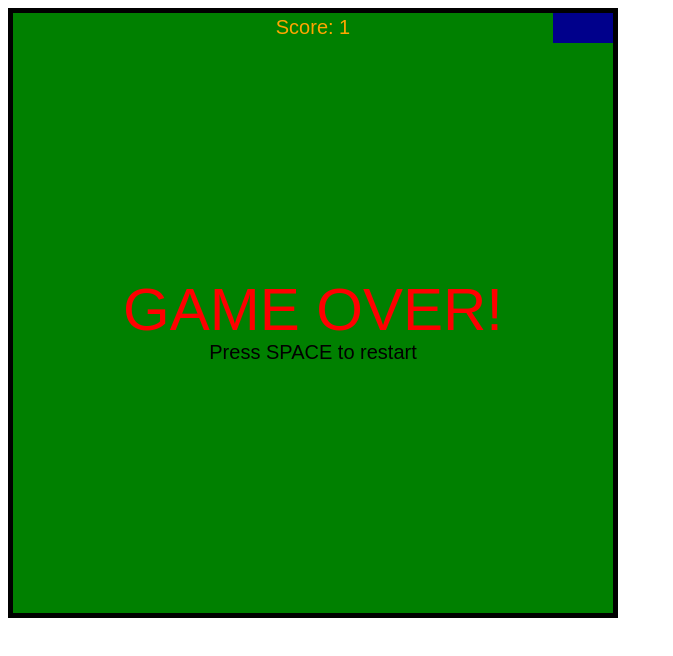
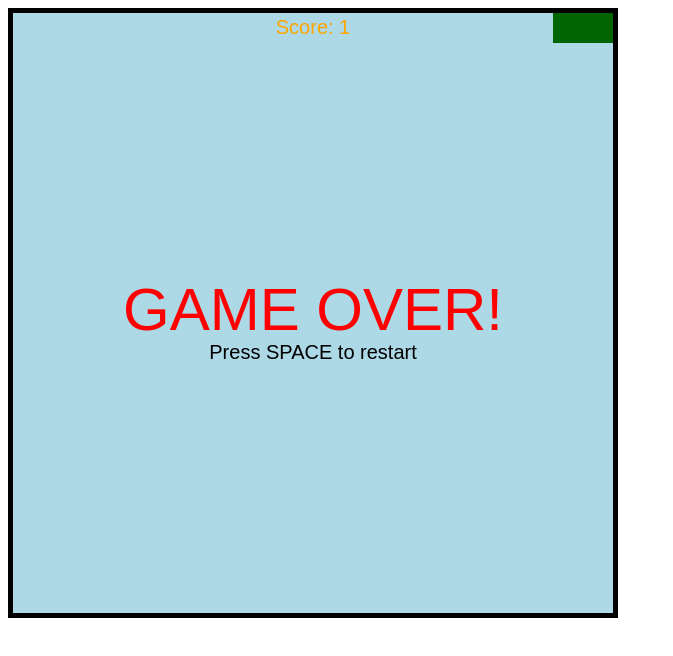
Before and after one commit to ferencprem2/Snake, a plain HTML site: page index.html in a window 1280 px wide. Shown: the whole page, without its empty margins (0-673 px from the left). Drawn offline with Linux system fonts and the light colour scheme.

Commit message:
javítva

```diff
--- a/script.js
+++ b/script.js
@@ -11,6 +11,7 @@ const WORLD_WIDHT = Math.floor(canvas.width / CELL_SIZE)
 const WORLD_HEIGHT = Math.floor(canvas.width / CELL_SIZE)
 const MOVE_INTERVAL = 150
 const FOOD_SPAWN_INTERVAL = 3000
+
 
 let input
 let snake
@@ -41,7 +42,7 @@ function reset(){
         y: 0
     }
 ]
- foodSpawnElapsed = 0
+foodSpawnElapsed = 0
  gameOver = false
  score = 0
 }
@@ -91,6 +92,7 @@ function update (delta) {
         foods.splice(foodEatenIndex, 1)
     }
 
+
     const worldEdgeIntersect = head.x < 0 || head.x >= WORLD_WIDHT || head.y < 0
     || head.y >= WORLD_HEIGHT
     if (worldEdgeIntersect){
@@ -114,6 +116,8 @@ if (snakePartIntersect) {
             y: Math.floor(Math.random() * WORLD_HEIGHT)
         })
     }
+
+
 }
 
 
@@ -121,15 +125,17 @@ if (snakePartIntersect) {
 function render () {
     ctx.clearRect(0, 0, canvas.width, canvas.height)
 
-    ctx.fillStyle = 'darkblue'
-    snake.parts.forEach(({ x, y, }) => {
-    ctx.fillRect(x * CELL_SIZE, y * CELL_SIZE, CELL_SIZE, CELL_SIZE)
-    })
 
     ctx.fillStyle = 'red'
     foods.forEach(({ x, y, }) => {
         ctx.fillRect(x * CELL_SIZE, y * CELL_SIZE, CELL_SIZE, CELL_SIZE)
         })
+
+        ctx.fillStyle = 'darkgreen'
+    snake.parts.forEach(({ x, y, }) => {
+    ctx.fillRect(x * CELL_SIZE, y * CELL_SIZE, CELL_SIZE, CELL_SIZE)
+    })
+
 
         ctx.textAlign = 'center'
         ctx.textBaseline = 'middle'
--- a/style.css
+++ b/style.css
@@ -1,3 +1,2 @@
 #canv{
-    background-color: green ;
-}
+    background-color: lightblue;
```
Also changed, not shown: alma.png (added).
